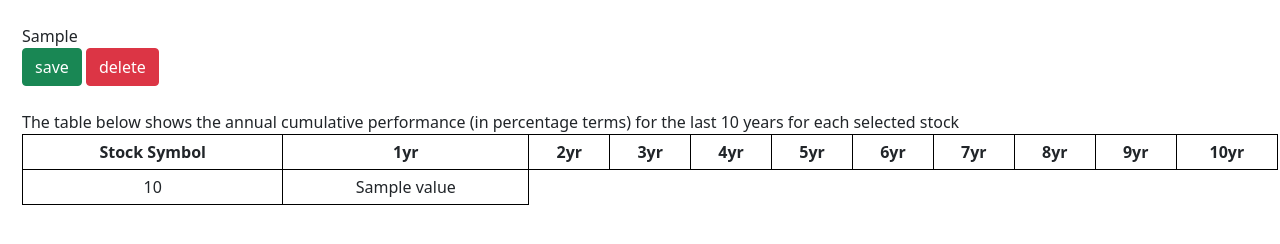
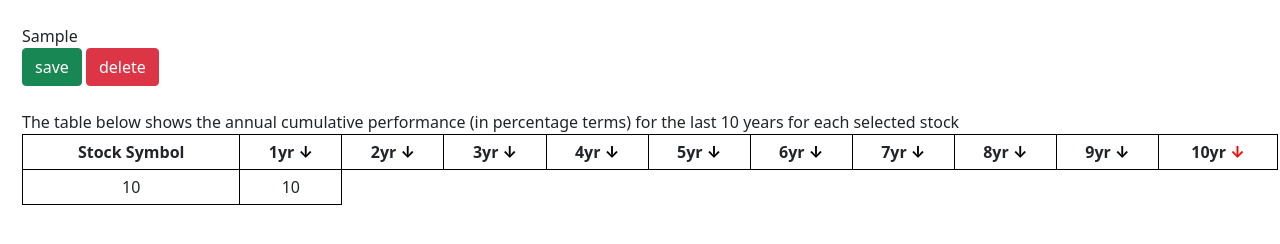
Before and after one commit to deytalytics/stock_plotter, a Flask app: template templates/stocks.html in a window 1280 px wide. Shown: the part 176-420 px from the top of the page. Run offline with Flask 3, Linux system fonts and the light colour scheme; the template is opened without the code that fills it: most values are stand-ins (such as "Sample title", 1, 10 or a date in 2020); parts of the project's set-up code (start-up, migrations or seed data) failed here and were passed over.

Commit message:
The stock plot table now defaults to sorting by 10 year cumulative return in descending order. The user can click on any of the year column headers and it will sort by asc/desc order.

```diff
--- a/templates/stocks.html
+++ b/templates/stocks.html
@@ -13,7 +13,71 @@
             padding: 5px;
             text-align: center;
         }
+        th.sortable {
+            cursor.pointer;
+            }
+
+        th.sortable::after {
+            content: " ↓";
+            color: black;
+        }
+        th.asc::after {
+            content: " ↑";
+            color: red;
+        }
+        th.desc::after {
+            content: " ↓";
+            color: red;
+        }
     </style>
+    <script>
+            /* JavaScript function to sort the table when a header is clicked */
+        function sortTable(n, initialSort = false) {
+            var table, rows, switching, i, x, y, shouldSwitch, dir, switchcount = 0;
+            table = document.getElementById("myTable");
+            switching = true;
+            dir = initialSort ? "desc" : "asc";
+            while (switching) {
+                switching = false;
+                rows = table.rows;
+                for (i = 1; i < (rows.length - 1); i++) {
+                    shouldSwitch = false;
+                    x = rows[i].getElementsByTagName("TD")[n];
+                    y = rows[i + 1].getElementsByTagName("TD")[n];
+                    if (dir == "asc") {
+                        if (Number(x.innerHTML) > Number(y.innerHTML)) {
+                            shouldSwitch = true;
+                            break;
+                        }
+                    } else if (dir == "desc") {
+                        if (Number(x.innerHTML) < Number(y.innerHTML)) {
+                            shouldSwitch = true;
+                            break;
+                        }
+                    }
+                }
+                if (shouldSwitch) {
+                    rows[i].parentNode.insertBefore(rows[i + 1], rows[i]);
+                    switching = true;
+                    switchcount++;
+                } else {
+                    if (switchcount == 0 && dir == "asc") {
+                        dir = "desc";
+                        switching = true;
+                    }
+                }
+            }
+            /* Update the direction of the sorting arrow */
+            for (i = 0; i < table.rows[0].cells.length; i++) {
+                table.rows[0].cells[i].classList.remove("asc", "desc");
+            }
+            if (dir == "asc") {
+                table.rows[0].cells[n].classList.add("asc");
+            } else {
+                table.rows[0].cells[n].classList.add("desc");
+            }
+        }
+    </script>
 </head>
 <body>
     {% include 'header.html' %}
@@ -55,12 +119,12 @@
     {% endif %}
     <script src="https://cdn.jsdelivr.net/npm/bootstrap@5.1.3/dist/js/bootstrap.bundle.min.js"></script>
     <br>The table below shows the annual cumulative performance (in percentage terms) for the last 10 years for each selected stock <br>
-    <table>
+    <table id = "myTable">
         <thead>
             <tr>
                 <th>Stock Symbol</th>
                 {% for year in range(1,11) %}
-                    <th>{{ year }}yr</th>
+                    <th onclick="sortTable({{ loop.index }})" class="sortable">{{ year }}yr</th>
                 {% endfor %}
             </tr>
         </thead>
@@ -69,7 +133,7 @@
                 <tr>
                     <td>{{ stock }}</td>
                     {% for value in performance %}
-                        <td>{{ value }}</td>
+                        <td>{{ value | round | int }}</td>
                     {% endfor %}
                 </tr>
             {% endfor %}
@@ -134,6 +198,9 @@
             loadStocks(selectedMarket, selectedStock);
             }
         });
+
+        /* Call the sortTable function for the 1 to 9-year columns after the table is created */
+        sortTable(10,true)
     </script>
 
 </body>
```
Also changed, not shown: vercel.json (deleted).
